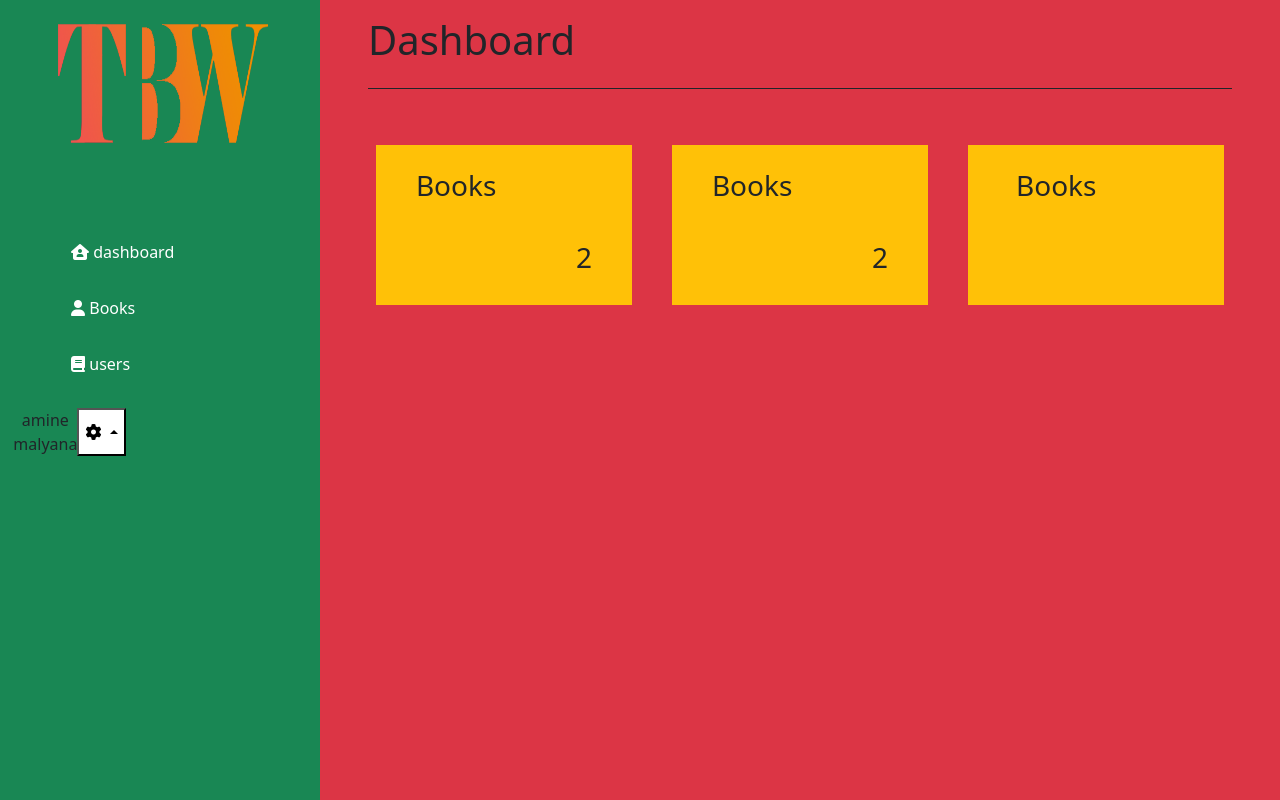
After one commit to malyana-amine/systeme-de-gestion-de-biblioth-que, a PHP site: page /dashboard.html in a window 1280 px wide. The commit adds this page. Run offline with PHP 8.4, Linux system fonts and the light colour scheme.

Commit message:
add dashboard 50%

```diff
--- /dev/null
+++ b/dashboard.html
@@ -0,0 +1,95 @@
+<!DOCTYPE html>
+<html lang="en">
+<head>
+    <meta charset="UTF-8">
+    <meta http-equiv="X-UA-Compatible" content="IE=edge">
+    <meta name="viewport" content="width=device-width, initial-scale=1.0">
+    <link href="https://cdn.jsdelivr.net/npm/bootstrap@5.0.2/dist/css/bootstrap.min.css" rel="stylesheet" integrity="sha384-EVSTQN3/azprG1Anm3QDgpJLIm9Nao0Yz1ztcQTwFspd3yD65VohhpuuCOmLASjC" crossorigin="anonymous">
+    <link rel="stylesheet" href="style.css">
+    <link
+      rel="stylesheet"
+      href="https://cdnjs.cloudflare.com/ajax/libs/font-awesome/6.2.0/css/all.min.css"
+    />
+    <title>Document</title>
+</head>
+<body class="d-flex">
+    <div class="bg-success col-3 d-flex flex-column vh-100">
+        <img class="logo2 px-5 py-2 ps-5 pe-5 col-2" src="maquette/logo/Untitled-2.png" alt="">
+
+        <div class="text-start d-flex mt-5 pt-3 col-8 ">
+            <div class="col-4"></div>
+            <ul class="text-white list-unstyled col-6">
+                <li class="py-3"><i class="fa-solid fa-house-user"></i><a class="text-decoration-none text-white " href="#"> dashboard</a> </li>
+                <li class="py-3"><i class="fa-solid fa-user"></i><a class="text-decoration-none text-white" href="#"> Books</a> </li>
+                <li class="py-3"><i class="fa-solid fa-book "></i><a class="text-decoration-none text-white" href="#"> users</a> </li>
+            </ul>
+        </div>
+        <div class="col-2 d-flex flex-column text-center justify-content-center align-items-center">
+            <div class="col-6"></div>
+            <div class="btn-group dropup col-6">
+                <div>amine malyana</div>
+                <button type="button" class="dropdown-toggle bg-white" data-toggle="dropdown" aria-haspopup="true" aria-expanded="false">
+                    <i class="fa-solid fa-gear"></i>
+                </button>
+                <div class="dropdown-menu">
+                    <li class="py-3"><i class="fa-solid fa-house-user"></i><a class="text-decoration-none text-white " href="#"> dashboard</a> </li>
+                    <li class="py-3"><i class="fa-solid fa-user"></i><a class="text-decoration-none text-white" href="#"> Books</a> </li>
+                    <li class="py-3"><i class="fa-solid fa-book "></i><a class="text-decoration-none text-white" href="#"> users</a> </li>
+                  <!-- Dropdown menu links -->
+                </div>
+              </div>
+        </div>
+
+
+
+
+
+    </div>
+    <div class="bg-danger col-9">
+        <div>
+            <h1 class="px-5 py-3">Dashboard</h1>
+        </div>
+        <div class="bg-dark mx-5 divline"></div>
+        <div class=" d-flex justify-content-between flex-wrap p-5">
+
+            <div class="bg-warning divs d-flex justify-content-around m-2">
+                <h3 class=" pt-4">Books</h3>
+                <h3 class="pt-5 mt-5">2</h3>
+            </div>
+            <div class="bg-warning divs d-flex justify-content-around m-2">
+                <h3 class=" pt-4">Books</h3>
+                <h3 class="pt-5 mt-5">2</h3>
+            </div>
+            <div class="bg-warning divs m-2">
+                <h3 class="px-5 pt-4">Books</h3>
+            </div>
+
+        </div>
+
+
+    </div>
+
+
+
+
+
+
+
+
+
+
+
+
+
+
+
+
+
+
+
+    <!-- scripts  -->
+
+<script src="https://cdn.jsdelivr.net/npm/@popperjs/core@2.9.2/dist/umd/popper.min.js" integrity="sha384-IQsoLXl5PILFhosVNubq5LC7Qb9DXgDA9i+tQ8Zj3iwWAwPtgFTxbJ8NT4GN1R8p" crossorigin="anonymous"></script>
+<script src="https://cdn.jsdelivr.net/npm/bootstrap@5.0.2/dist/js/bootstrap.min.js" integrity="sha384-cVKIPhGWiC2Al4u+LWgxfKTRIcfu0JTxR+EQDz/bgldoEyl4H0zUF0QKbrJ0EcQF" crossorigin="anonymous"></script>
+</body>
+</html>
--- a/index.php
+++ b/index.php
@@ -1,7 +1,5 @@
 <?php
 require 'database.php';
-require 'functions.php';
-register();
 ?>
 
 <!DOCTYPE html>
--- a/style.css
+++ b/style.css
@@ -48,3 +48,16 @@
 .bodycolor{
     background-color: #FCFEC4;
 }
+.logo2{
+    width: 100%;
+    height: 20%;
+    /* padding-left: 2rem;
+    padding-right: 2rem; */
+}
+.divline{
+    height: 1px;
+}
+.divs{
+    width: 16rem;
+    height: 160px;
+}
```
Also changed, not shown: dashboard.php (+21 -0 lines), maquette/merize/merize.drawio.svg (added).
